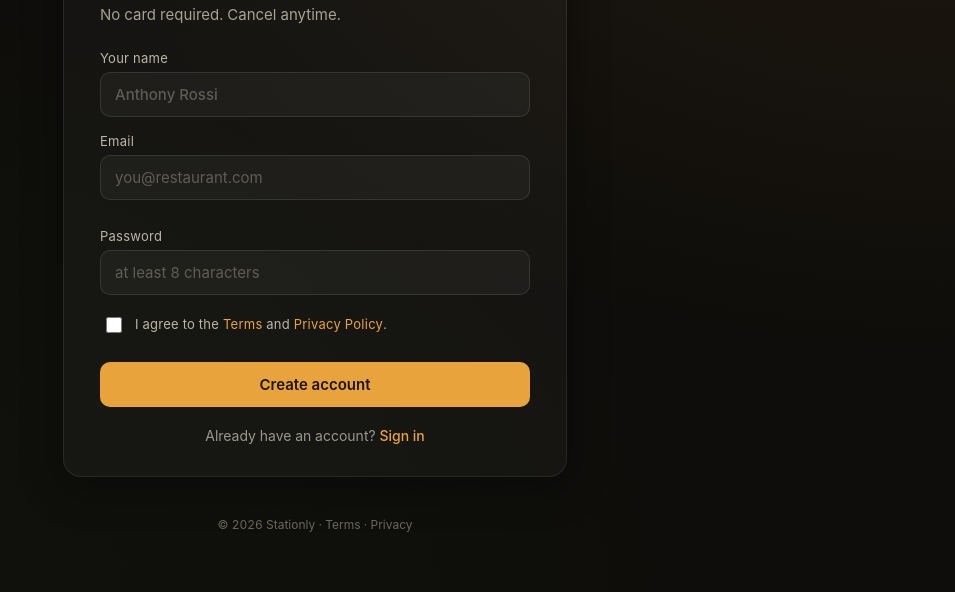
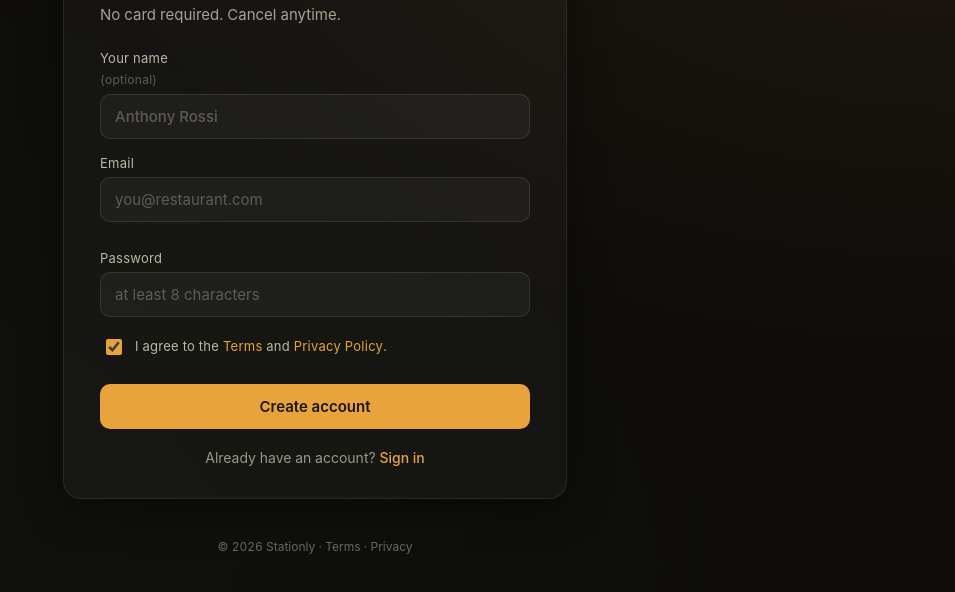
Before and after one commit to swagcitizen/restopsai-demo, a plain HTML site: page signup.html in a window 1280 px wide. Shown: the part 200-792 px from the top of the page, without its empty margins (325-1280 px from the left). Drawn offline with Linux system fonts and the light colour scheme; a script that the page names is missing.

Commit message:
fix(signup): make full name optional and pre-check terms agreement so signup form works without those fields filled (was blocking automated tests with HTML5 required validation)

```diff
--- a/signup.html
+++ b/signup.html
@@ -37,8 +37,8 @@
 
       <form id="signup-form" class="auth-form" autocomplete="on">
         <label>
-          <span>Your name</span>
-          <input type="text" name="fullName" required autocomplete="name" placeholder="Anthony Rossi">
+          <span>Your name <span class="field-hint" style="opacity:.6">(optional)</span></span>
+          <input type="text" name="fullName" autocomplete="name" placeholder="Anthony Rossi">
         </label>
         <label>
           <span>Email</span>
@@ -54,7 +54,7 @@
           </div>
         </label>
         <label class="auth-check">
-          <input type="checkbox" name="agree" required>
+          <input type="checkbox" name="agree" checked>
           <span>I agree to the <a href="./legal/terms.html" target="_blank" rel="noopener">Terms</a> and <a href="./legal/privacy.html" target="_blank" rel="noopener">Privacy Policy</a>.</span>
         </label>
         <div id="signup-error" class="auth-error" hidden></div>
```
